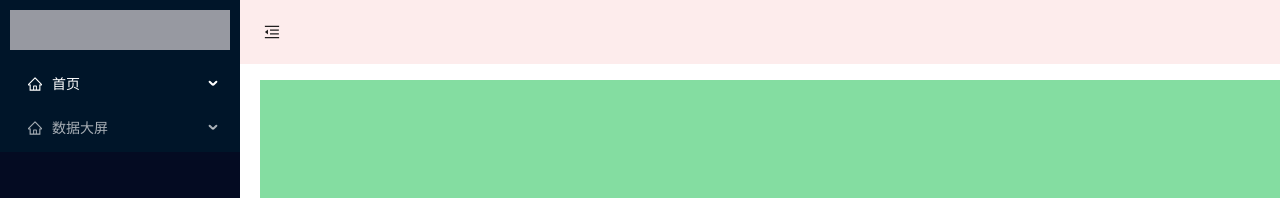
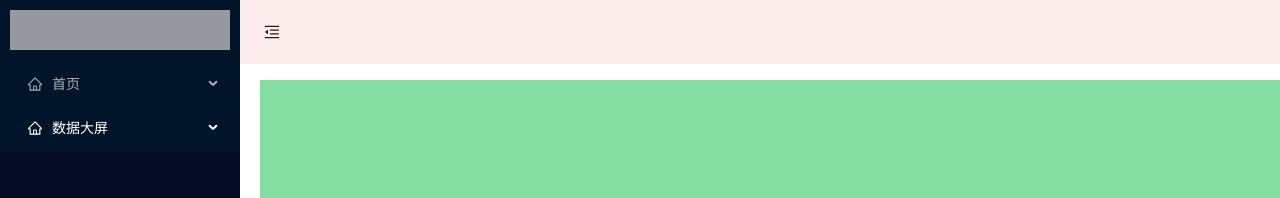
Before and after one commit to wxd15750/react_ts_yarn, a React (Create React App) app: page /screen in a window 1280 px wide. Shown: the top 198 px of the page. Built offline with nearby package versions, Linux system fonts and the light colour scheme.

Commit message:
选中某个菜单项目，刷新还是该项

```diff
--- a/src/layout/components/leftMenu/index.tsx
+++ b/src/layout/components/leftMenu/index.tsx
@@ -5,12 +5,7 @@ import { Layout, Menu } from "antd";
 import type { MenuProps } from "antd";
 import { findSideBarRoutes } from "@/routes/route";
 import { SRoute } from "@/routes/type";
-import {
-  useLocation,
-  useNavigate,
-  useParams,
-  useSearchParams,
-} from "react-router-dom";
+import { useLocation, useNavigate } from "react-router-dom";
 type MenuItem = Required<MenuProps>["items"][number];
 
 interface MenuInfo {
@@ -64,18 +59,34 @@ export default function LeftMenu() {
 
   // 编程式导航
   const navigate = useNavigate();
+  // 默认选中的项目
+  // 获取地址栏参数
+  const currentRoute = useLocation();
   // const [pathname, setPathname] = useState<string>();
   // 路由菜单的点击
   const selectPath = (e: { key: string }) => {
     navigate(e.key);
   };
 
+  // 刷新展开当前项
+  let findOpenKey: string = "";
+
   // 当前展开项
-  const [openmenu, setOpenmenu] = useState([""]); //true
+  const [openmenu, setOpenmenu] = useState([findOpenKey]); //true
 
   const handleOpenChange = (keys: string[]) => {
     setOpenmenu([keys[keys.length - 1]]);
   };
+
+  function findKey(obj: any) {
+    return obj.key === currentRoute.pathname;
+  }
+  for (let i = 0; i < items.length; i++) {
+    if (items[i]!["children"] && items[i]!["children"].find(findKey)) {
+      findOpenKey = items[i]!.key as string;
+      break;
+    }
+  }
 
   return (
     <>
@@ -92,7 +103,7 @@ export default function LeftMenu() {
         <Menu
           theme="dark"
           mode="inline"
-          defaultSelectedKeys={["/home"]}
+          defaultSelectedKeys={[currentRoute.pathname]}
           onClick={selectPath}
           items={items}
           // 某项菜单展开和回收的事件
--- a/tsconfig.json
+++ b/tsconfig.json
@@ -19,7 +19,8 @@
     "resolveJsonModule": true,
     "isolatedModules": true,
     "noEmit": true,
-    "jsx": "react-jsx"
+    "jsx": "react-jsx",
+    "suppressImplicitAnyIndexErrors":true,
   },
   "include": [
     "src"
```
